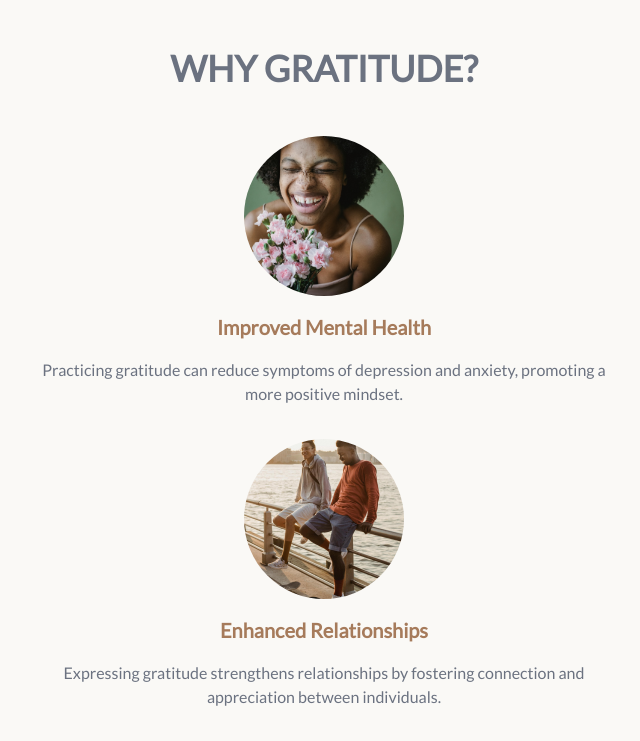
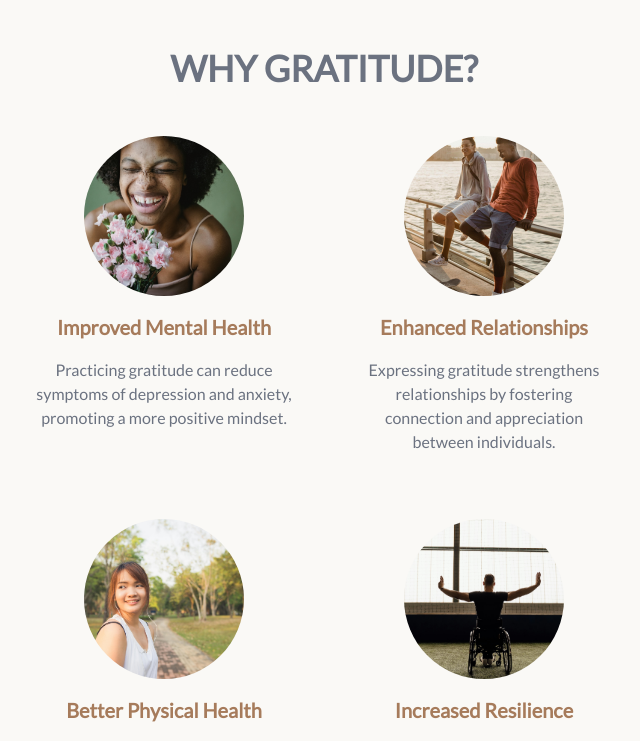
Before and after one commit to lilymtle/koru, a Next.js app: page / in a window 768 px wide. Shown: the part 1740-2481 px from the top of the page, without its empty margins (60-700 px from the left). Built offline with nearby package versions, Linux system fonts and the light colour scheme.

Commit message:
tablet - add tablet media query for cards

```diff
--- a/src/styles/globals.css
+++ b/src/styles/globals.css
@@ -85,6 +85,22 @@ body {
     }
 }
 
+@media (min-width: 768px) and (max-width: 1279px) {
+    .main__card-list {
+        width: 100%;
+        display: flex;
+        flex-direction: row;
+        flex-wrap: wrap;
+        gap: 2rem;
+    }
+}
+
+@media (min-width: 768px) and (max-width: 1279px) {
+    .main__card-item {
+        width: 30%;
+    }
+}
+
 .main__card-title {
     color: #A67B5B;
     font-size: 1.25rem;
```
